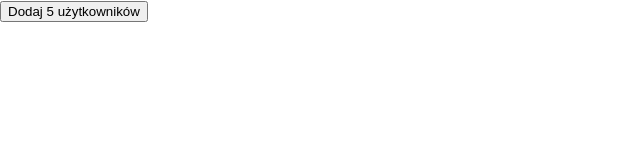
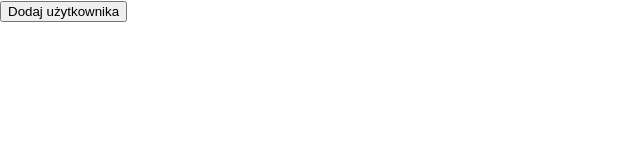
Before and after one commit to DanielKornas2/fetch-random-users, a React (Create React App) app: page / in a window 1280 px wide. Shown: the top 160 px of the page, without its empty margins (0-640 px from the left). Built offline with nearby package versions, Linux system fonts and the light colour scheme.

Commit message:
Final app - add new user after click - download data from api

```diff
--- a/src/App.js
+++ b/src/App.js
@@ -4,12 +4,12 @@ import './App.css';
 import ButtonFetchUsers from './components/ButtonFetchUsers/ButtonFetchUsers';
 import UsersList from './components/UsersList/UsersList';
 
-const API = 'https://randomuser.me/api/?results=5';
+const API = 'https://randomuser.me/api/?results=1';
 
 class App extends Component {
 
   state = {
-    users: null
+    users: []
   }
 
   handleDataFetch = () => {
@@ -22,9 +22,10 @@ class App extends Component {
     })
     .then(response => response.json())
     .then(data => {
-      this.setState({
-        users: data.results
-      })
+      const user = data.results;
+      this.setState(prevstate => ({
+        users: prevstate.users.concat(user)
+      }))
     })
     .catch(error => console.log(error))
   }
@@ -36,7 +37,7 @@ class App extends Component {
     return (
       <div>
         <ButtonFetchUsers handleDataFetch={this.handleDataFetch} />
-        { users ? <UsersList users={users} /> : users }
+        { users.length > 0 ? <UsersList users={users} /> : users }
       </div>
     );
   }
--- a/src/components/ButtonFetchUsers/ButtonFetchUsers.js
+++ b/src/components/ButtonFetchUsers/ButtonFetchUsers.js
@@ -2,7 +2,7 @@ import React from 'react';
 
 const ButtonFetchUsers = (props) => {
     return (
-        <button onClick={props.handleDataFetch}>Dodaj 5 użytkowników</button>
+        <button onClick={props.handleDataFetch}>Dodaj użytkownika</button>
       );
 }
 
--- a/src/components/UsersList/UsersList.css
+++ b/src/components/UsersList/UsersList.css
@@ -1,3 +1,5 @@
 li {
     list-style-type: none;
+    text-align: center;
+    margin-top: 50px;
 }
```
